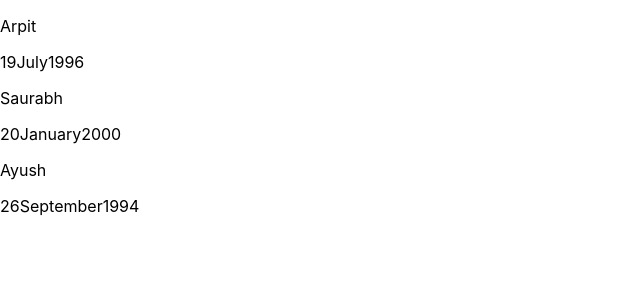
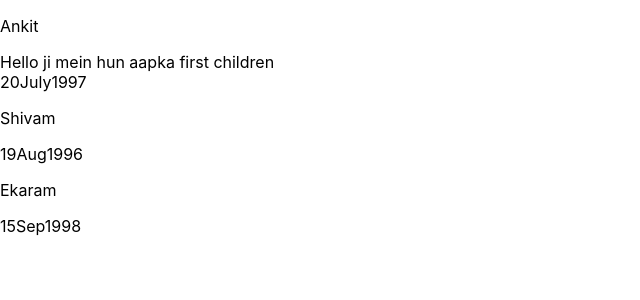
Before and after one commit to Ankit0978/React, a React (Create React App) app: page / in a window 1280 px wide. Shown: the top 300 px of the page, without its empty margins (0-640 px from the left). Built offline with nearby package versions, Linux system fonts and the light colour scheme.

Commit message:
21firstcommit

```diff
--- a/src/App.js
+++ b/src/App.js
@@ -12,7 +12,7 @@ import Item1 from "./Components/Item1";
 // import Item2 from './Components/Item2';
 // import Item3 from "./Components/Item3";
 import Itemdate1 from './Components/ItemDate1';
-
+import Cards1 from "./Components/Cards1"
 //  import Practice from "./Components/practice"
 // import src from '*.avif';
 
@@ -87,22 +87,43 @@ import Itemdate1 from './Components/ItemDate1';
 
 function App () {
 
-  const secondItemname = "Saurabh"
-  const firstName = "Arpit"
-  const fourthName = "Ayush"
+  const response = [
+    {
+      itemName: "Ankit",
+      itemDate: "20",
+      itemMonth: "July",
+      itemYear: "1997"
+    },
+    {
+      itemName: "Shivam",
+      itemDate: "19",
+      itemMonth: "Aug",
+      itemYear: "1996"
+    },
+    {
+      itemName: "Ekaram",
+      itemDate: "15",
+      itemMonth: "Sep",
+      itemYear: "1998"
+    },
+  ]
   return(
     <div>
-    <Item1 name = {firstName}></Item1>
-    <Itemdate1 day = "19" month ="July" year = "1996"></Itemdate1>
+    <Cards1>
+    <Item1 name = {response[0].itemName}>
+      Hello ji mein hun aapka first children
+    </Item1>
+    <Itemdate1 day = {response[0].itemDate} month ={response[0].itemMonth} year = {response[0].itemYear}></Itemdate1>
    {/* <Item2></Item2> */}
-   <Item1 name = {secondItemname}></Item1>
-   <Itemdate1 day = "20" month ="January" year = "2000"></Itemdate1>
+   <Item1 name = {response[1].itemName}></Item1>
+   <Itemdate1 day = {response[1].itemDate} month ={response[1].itemMonth} year = {response[1].itemYear}></Itemdate1>
 
-   <Item1 name = {fourthName}></Item1>
+   <Item1 name = {response[2].itemName}></Item1>
 
    {/* <Item3></Item3> */}
-   <Itemdate1 day = "26" month ="September" year = "1994"></Itemdate1>
+   <Itemdate1 day = {response[2].itemDate} month ={response[2].itemMonth} year = {response[2].itemYear}></Itemdate1>
     {/* <p>This is an Item</p> */}
+    </Cards1>
     </div>
 
   );
--- /dev/null
+++ b/src/Components/Cards1.js
@@ -0,0 +1,9 @@
+import React from "react";
+
+function Cards1 (props){
+    return(
+        <div>{props.children}</div>
+    )
+}
+
+export default Cards1;
--- a/src/Components/Item1.js
+++ b/src/Components/Item1.js
@@ -8,7 +8,10 @@ function Item1 (props){
     const itemName = props.name;
     return(
     <div>
+    {/* {props.children} */}
      <p> {itemName}</p>
+     {props.children}
+
     </div>
     );
 }
```
